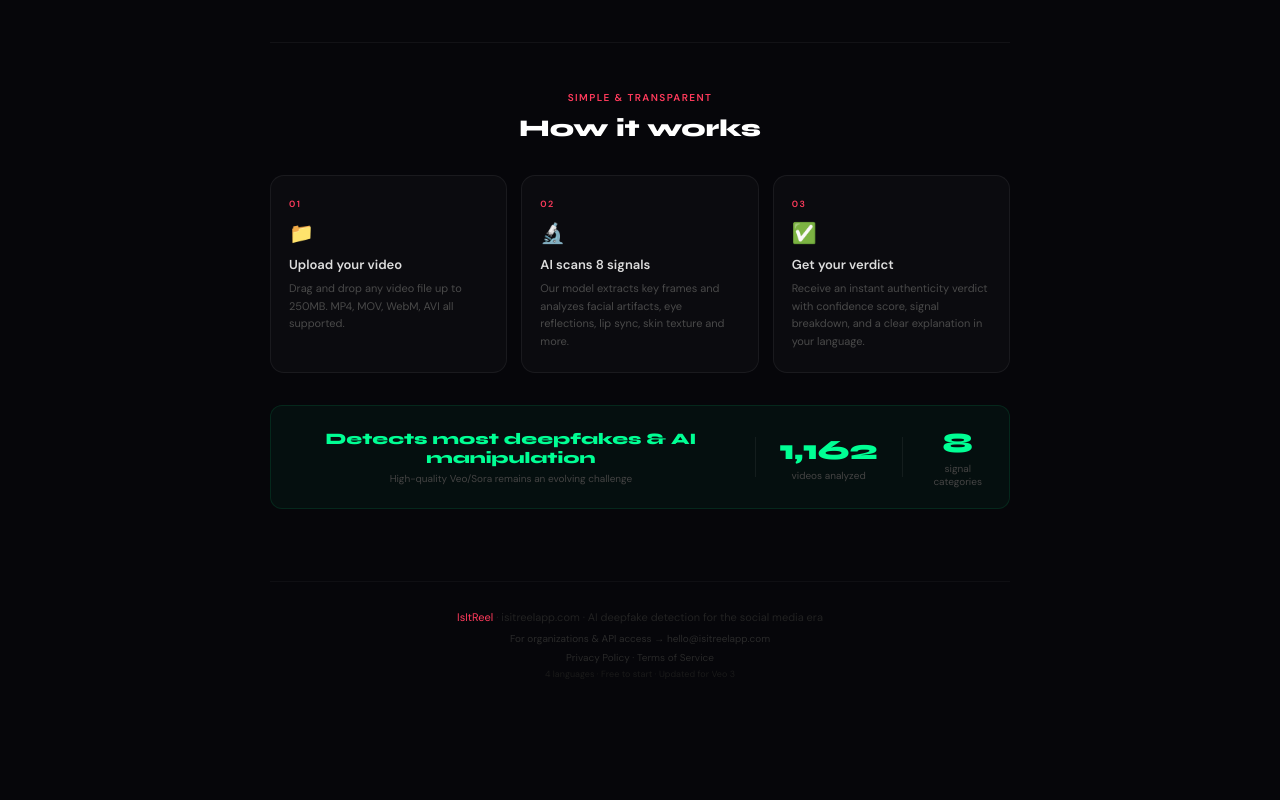
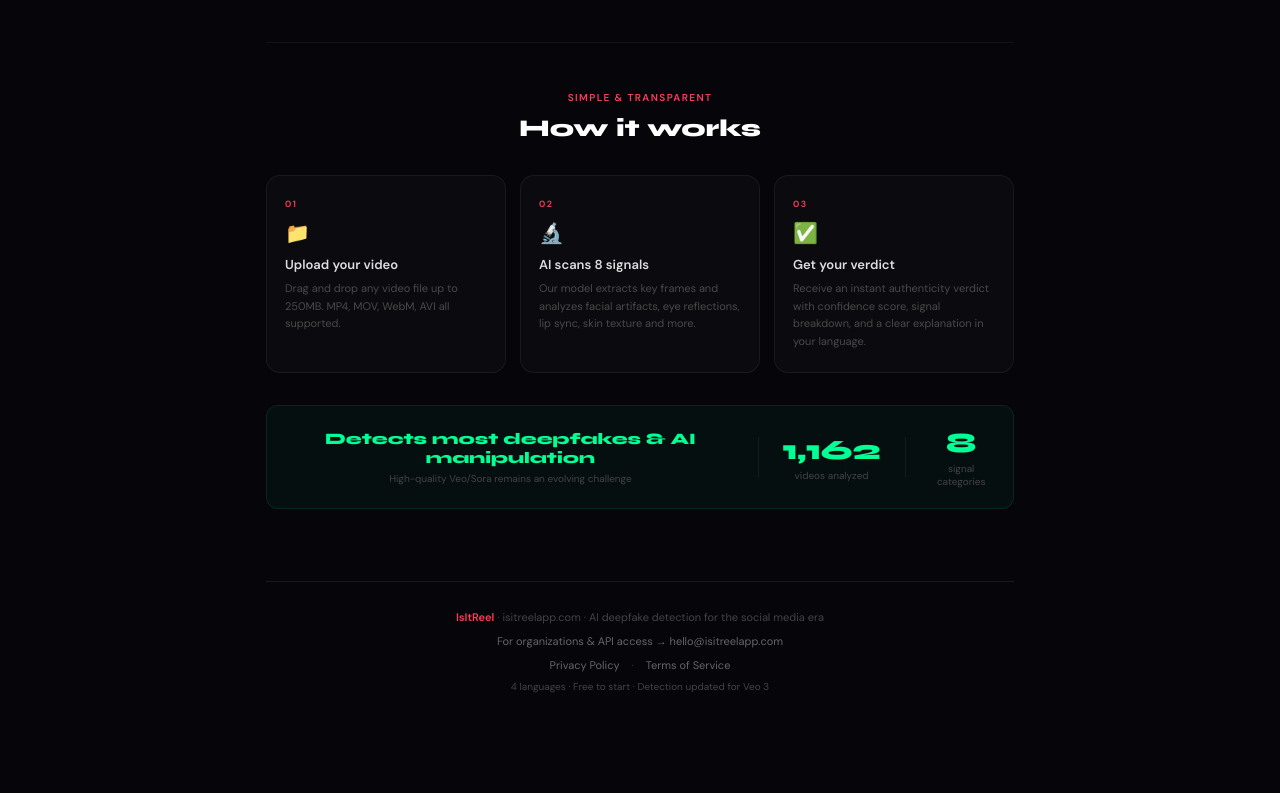
Before and after one commit to jamellm/isitreelapp, a React (Vite) app: page / in a window 1280 px wide. Shown: the part 1254-2054 px from the top of the page. Built offline with nearby package versions, Linux system fonts and the light colour scheme.

Commit message:
Enhance responsive design and layout structure
Updated styles for responsiveness and improved layout. Added class names for better structure and maintainability.

```diff
--- a/App.jsx
+++ b/App.jsx
@@ -1008,6 +1008,17 @@ function IsItReel() {
         .tab-btn:hover{color:#DDD!important}
         .how-card:hover{transform:translateY(-3px);border-color:rgba(255,59,92,.25)!important}
         .plan-card:hover{border-color:rgba(255,59,92,.4)!important;transform:translateY(-2px)}
+        @media(max-width:600px){
+          .stats-grid{grid-template-columns:repeat(2,1fr)!important}
+          .how-grid{grid-template-columns:1fr!important}
+          .share-btns{flex-direction:column!important}
+          .signal-row{flex-wrap:wrap!important}
+          .signal-note{display:none!important}
+          .header-right{gap:6px!important}
+          .upgrade-modal{padding:24px 18px!important}
+          .hero-title{font-size:clamp(28px,8vw,44px)!important}
+          .founding-banner{flex-direction:column!important;align-items:flex-start!important}
+        }
       `}</style>
 
       {/* Ambient */}
@@ -1015,7 +1026,7 @@ function IsItReel() {
         backgroundImage:`radial-gradient(ellipse 80% 45% at 50% -8%,rgba(255,59,92,.12) 0%,transparent 65%),
           radial-gradient(ellipse 50% 30% at 90% 90%,rgba(0,255,148,.05) 0%,transparent 55%)` }} />
 
-      <div style={{ position:"relative",zIndex:1,maxWidth:780,margin:"0 auto",padding:"0 20px 120px" }}>
+      <div style={{ position:"relative",zIndex:1,maxWidth:780,margin:"0 auto",padding:"0 16px 100px" }}>
 
         {/* ── HEADER ── */}
         <header style={{ display:"flex",alignItems:"center",justifyContent:"space-between",padding:"26px 0 38px",borderBottom:"1px solid rgba(255,255,255,.05)",marginBottom:42 }}>
@@ -1027,7 +1038,7 @@ function IsItReel() {
             </div>
           </div>
 
-          <div style={{ display:"flex",alignItems:"center",gap:8,flexWrap:"wrap",justifyContent:"flex-end" }}>
+          <div className="header-right" style={{ display:"flex",alignItems:"center",gap:8,flexWrap:"wrap",justifyContent:"flex-end" }}>
             {/* Scan counter */}
             <div style={{ fontSize:11,color:"#555",display:"flex",alignItems:"center",gap:5 }}>
               <div style={{ width:5,height:5,borderRadius:"50%",background:"#00FF94",boxShadow:"0 0 6px #00FF94",animation:"pulse 2s ease infinite" }} />
@@ -1122,7 +1133,7 @@ function IsItReel() {
         {/* ── UPGRADE MODAL ── */}
         {showUpgrade && (
           <div style={{ position:"fixed",inset:0,background:"rgba(0,0,0,.85)",zIndex:1000,display:"flex",alignItems:"center",justifyContent:"center",padding:20 }} onClick={() => setShowUpgrade(false)}>
-            <div style={{ background:"#0F0F13",border:"1px solid rgba(255,59,92,.3)",borderRadius:20,padding:"36px 28px",maxWidth:480,width:"100%",boxShadow:"0 0 60px rgba(255,59,92,.15)" }} onClick={e => e.stopPropagation()}>
+            <div className="upgrade-modal" style={{ background:"#0F0F13",border:"1px solid rgba(255,59,92,.3)",borderRadius:20,padding:"36px 28px",maxWidth:480,width:"100%",boxShadow:"0 0 60px rgba(255,59,92,.15)" }} onClick={e => e.stopPropagation()}>
               <div style={{ fontSize:24,fontWeight:800,fontFamily:"'Syne',sans-serif",color:"#fff",marginBottom:8 }}>{t.upgradeTitle}</div>
               <div style={{ fontSize:13,color:"#666",marginBottom:28 }}>{t.upgradeSub}</div>
 
@@ -1166,7 +1177,7 @@ function IsItReel() {
             </div>
 
             <div style={{ fontSize:11,color:"#888",letterSpacing:".1em",marginBottom:12,textTransform:"uppercase" }}>{t.eyebrow}</div>
-            <h1 style={{ fontSize:clamp(36,54),fontWeight:800,fontFamily:"'Syne',sans-serif",lineHeight:1.1,letterSpacing:"-1.5px",marginBottom:14,color:"#fff" }}>
+            <h1 className="hero-title" style={{ fontSize:clamp(36,54),fontWeight:800,fontFamily:"'Syne',sans-serif",lineHeight:1.1,letterSpacing:"-1.5px",marginBottom:14,color:"#fff" }}>
               {t.heroTitle1}<br />
               <span style={{ background:"linear-gradient(90deg,#FF3B5C,#FF6B35)",WebkitBackgroundClip:"text",WebkitTextFillColor:"transparent" }}>{t.heroTitle2}</span>
             </h1>
@@ -1178,7 +1189,7 @@ function IsItReel() {
         {(status === STATUS.idle || status === STATUS.error) && (
           <>
             {/* Founding offer banner */}
-            <div style={{ background:"linear-gradient(135deg,rgba(255,59,92,.08),rgba(255,107,53,.05))",border:"1px solid rgba(255,59,92,.2)",borderRadius:12,padding:"12px 16px",marginBottom:16,display:"flex",alignItems:"center",justifyContent:"space-between",gap:12,flexWrap:"wrap" }}>
+            <div className="founding-banner" style={{ background:"linear-gradient(135deg,rgba(255,59,92,.08),rgba(255,107,53,.05))",border:"1px solid rgba(255,59,92,.2)",borderRadius:12,padding:"12px 16px",marginBottom:16,display:"flex",alignItems:"center",justifyContent:"space-between",gap:12,flexWrap:"wrap" }}>
               <span style={{ fontSize:12,color:"#CCC" }}>{t.foundingOffer}</span>
               <button onClick={() => handleUpgrade('founding')} style={{ fontSize:11,fontWeight:700,color:"#FF3B5C",background:"rgba(255,59,92,.1)",border:"1px solid rgba(255,59,92,.3)",borderRadius:6,padding:"4px 10px",fontFamily:"'DM Sans',sans-serif",whiteSpace:"nowrap" }}>{t.foundingCta}</button>
             </div>
@@ -1269,7 +1280,7 @@ function IsItReel() {
                 <div style={{ fontSize:22,fontWeight:800,fontFamily:"'Syne',sans-serif",color:"#fff",marginBottom:8 }}>You probably can't tell. Neither can most people.</div>
                 <div style={{ fontSize:13,color:"#555",maxWidth:480,margin:"0 auto" }}>The numbers explain why IsItReel exists.</div>
               </div>
-              <div style={{ display:"grid",gridTemplateColumns:"repeat(2,1fr)",gap:12,marginBottom:12 }}>
+              <div className="stats-grid" style={{ display:"grid",gridTemplateColumns:"repeat(2,1fr)",gap:12,marginBottom:12 }}>
                 {[
                   { stat:"24.5%", label:"Human accuracy detecting deepfake video", sub:"You're essentially guessing", color:"#FF3B5C" },
                   { stat:"8M+", label:"Deepfake videos circulating in 2025", sub:"Up from 500K in 2023 — 16x growth", color:"#FFB800" },
@@ -1295,7 +1306,7 @@ function IsItReel() {
                 <div style={{ fontSize:10,fontWeight:700,letterSpacing:".14em",color:"#FF3B5C",textTransform:"uppercase",marginBottom:10 }}>Simple & transparent</div>
                 <div style={{ fontSize:24,fontWeight:800,fontFamily:"'Syne',sans-serif",color:"#fff" }}>{t.howTitle}</div>
               </div>
-              <div style={{ display:"grid",gridTemplateColumns:"repeat(3,1fr)",gap:14 }}>
+              <div className="how-grid" style={{ display:"grid",gridTemplateColumns:"repeat(3,1fr)",gap:14 }}>
                 {[
                   { num:"01", title:t.how1Title, desc:t.how1Desc, icon:"📁" },
                   { num:"02", title:t.how2Title, desc:t.how2Desc, icon:"🔬" },
@@ -1386,13 +1397,13 @@ function IsItReel() {
                   const bc = sig.score>6?"#FF3B5C":sig.score>3?"#FFB800":"#00FF94";
                   const pct = `${(sig.score/10)*100}%`;
                   return (
-                    <div key={i} style={{ display:"flex",alignItems:"center",gap:8,marginBottom:i<result.signals.length-1?12:0 }}>
+                    <div key={i} className="signal-row" style={{ display:"flex",alignItems:"center",gap:8,marginBottom:i<result.signals.length-1?12:0 }}>
                       <div style={{ fontSize:11,color:"#777",width:190,flexShrink:0,lineHeight:1.3 }}>{sig.label}</div>
                       <div style={{ flex:1,height:4,background:"rgba(255,255,255,.05)",borderRadius:99,overflow:"hidden" }}>
                         <div style={{ "--w":pct,height:"100%",width:pct,background:bc,borderRadius:99,animation:"barIn .9s ease forwards" }} />
                       </div>
                       <div style={{ fontSize:10,color:"#3A3A3A",width:26,textAlign:"right",flexShrink:0 }}>{sig.score}/10</div>
-                      <div style={{ fontSize:10,color:"#404040",width:100,textAlign:"right",flexShrink:0,lineHeight:1.3 }}>{sig.note}</div>
+                      <div className="signal-note" style={{ fontSize:10,color:"#404040",width:100,textAlign:"right",flexShrink:0,lineHeight:1.3 }}>{sig.note}</div>
                     </div>
                   );
                 })}
@@ -1409,7 +1420,7 @@ function IsItReel() {
                     🔒 Remove watermark with <button onClick={() => setShowUpgrade(true)} style={{ background:"none",border:"none",color:"#FF3B5C",fontSize:11,cursor:"pointer",padding:0,fontFamily:"'DM Sans',sans-serif" }}>Pro or Light ↗</button>
                   </div>
                 )}
-                <div style={{ display:"flex",gap:8,flexWrap:"wrap" }}>
+                <div className="share-btns" style={{ display:"flex",gap:8,flexWrap:"wrap" }}>
                   <button onClick={downloadCard} style={{ flex:1,padding:"10px 12px",borderRadius:9,background:"rgba(255,255,255,.04)",color:"#BBB",fontSize:12,fontWeight:600,border:"1px solid rgba(255,255,255,.06)",fontFamily:"'DM Sans',sans-serif",minWidth:120 }}>
                     ⬇ Download Card
                   </button>
@@ -1430,17 +1441,18 @@ function IsItReel() {
         )}
 
         {/* ── FOOTER ── */}
-        <div style={{ textAlign:"center",marginTop:72,paddingTop:28,borderTop:"1px solid rgba(255,255,255,.04)",fontSize:11,color:"#222" }}>
-          <div style={{ marginBottom:8 }}>
-            <span style={{ color:"#FF3B5C" }}>IsItReel</span> · isitreelapp.com · AI deepfake detection for the social media era
+        <div style={{ textAlign:"center",marginTop:72,paddingTop:28,borderTop:"1px solid rgba(255,255,255,.08)",fontSize:11,color:"#555" }}>
+          <div style={{ marginBottom:10 }}>
+            <span style={{ color:"#FF3B5C",fontWeight:700 }}>IsItReel</span>
+            <span style={{ color:"#444" }}> · isitreelapp.com · AI deepfake detection for the social media era</span>
           </div>
-          <a href="mailto:hello@isitreelapp.com" style={{ fontSize:10,color:"#2A2A2A",display:"block",marginBottom:6 }}>{t.orgLink} → hello@isitreelapp.com</a>
-          <div style={{ fontSize:10,color:"#282828",marginBottom:4 }}>
-            <a href="/privacy" style={{ color:"#282828",textDecoration:"none" }}>Privacy Policy</a>
-            {" · "}
-            <a href="/terms" style={{ color:"#282828",textDecoration:"none" }}>Terms of Service</a>
+          <a href="mailto:hello@isitreelapp.com" style={{ fontSize:11,color:"#666",display:"block",marginBottom:10 }}>{t.orgLink} → hello@isitreelapp.com</a>
+          <div style={{ fontSize:11,color:"#555",marginBottom:8,display:"flex",alignItems:"center",justifyContent:"center",gap:12 }}>
+            <a href="/privacy" style={{ color:"#666",textDecoration:"none" }} onMouseOver={e=>e.target.style.color="#FF3B5C"} onMouseOut={e=>e.target.style.color="#666"}>Privacy Policy</a>
+            <span style={{ color:"#333" }}>·</span>
+            <a href="/terms" style={{ color:"#666",textDecoration:"none" }} onMouseOver={e=>e.target.style.color="#FF3B5C"} onMouseOut={e=>e.target.style.color="#666"}>Terms of Service</a>
           </div>
-          <div style={{ fontSize:9,color:"#1A1A1A",marginTop:4 }}>4 languages · Free to start · Updated for Veo 3</div>
+          <div style={{ fontSize:10,color:"#444",marginTop:4 }}>4 languages · Free to start · Detection updated for Veo 3</div>
         </div>
       </div>
     </div>
```
